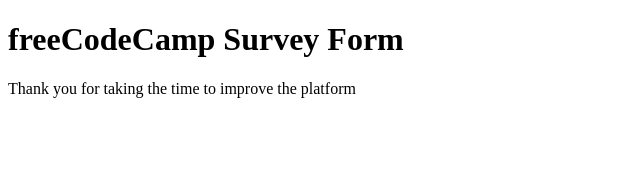
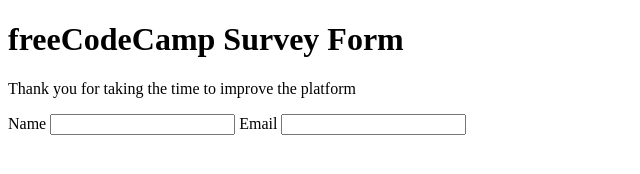
Before and after one commit to taiwocoker/Survey-Form, a plain HTML site: page index.html in a window 1280 px wide. Shown: the whole page, without its empty margins (0-640 px from the left). Drawn offline with Linux system fonts and the light colour scheme.

Commit message:
Edited index.html

```diff
--- a/index.html
+++ b/index.html
@@ -8,5 +8,11 @@
 <body>
   <h1 id="title">freeCodeCamp Survey Form</h1>
   <p id="description">Thank you for taking the time to improve the platform</p>
+  <form action="" id="survey-form">
+    <label for="name" id="name">Name</label>
+    <input type="text" name="name">
+    <label for="email" id="email">Email</label>
+    <input type="email" name="email">
+  </form>
 </body>
 </html>
```
